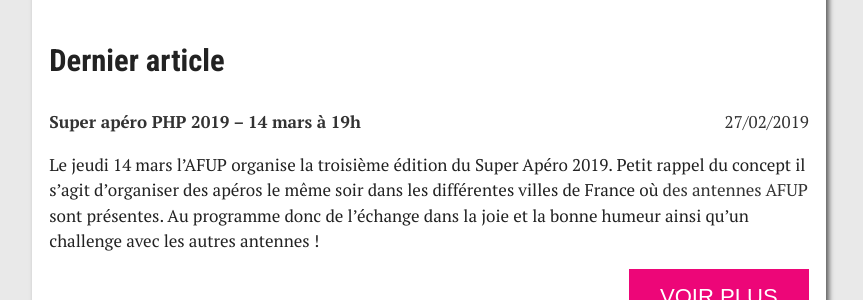
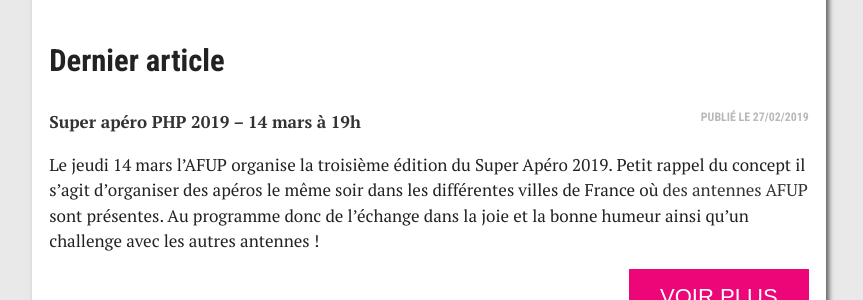
Before and after one commit to afup/lyon.afup.org, a Jekyll site: the page built from index.md, in a window 1280 px wide. Shown: the part 316-616 px from the top of the page, without its empty margins (211-1074 px from the left). Built offline with Jekyll 4.4.1, drawn with Linux system fonts in a browser that asks for light colours.

Commit message:
correction affichages sur la home

```diff
--- a/_layouts/post.html
+++ b/_layouts/post.html
@@ -5,9 +5,7 @@ layout: default
 
     <h1 class="post-title">{{ page.title }}</h1>
 
-    <p class="post-meta">
-        <span class="post-date">Publié le {{ page.date | date: "%d/%m/%Y" }}</span>
-    </p>
+    <span class="publication-date">Publié le {{ page.date | date: "%d/%m/%Y" }}</span>
 
     {{ content }}
 
--- a/_sass/_main.scss
+++ b/_sass/_main.scss
@@ -12,6 +12,7 @@
 @import "layout/footer";
 @import "ui/prev-next";
 @import "ui/call-to-action";
+@import "ui/publication-date";
 @import "ui/widgets/big-button";
 @import "ui/widgets/meetup";
 @import "ui/widgets/speakerdeck";
--- a/_sass/base/_utils.scss
+++ b/_sass/base/_utils.scss
@@ -6,3 +6,7 @@
   max-width: $lg-break-point;
   margin: 0 auto;
 }
+
+.align-right {
+  text-align: right;
+}
--- a/_sass/content-types/_index.scss
+++ b/_sass/content-types/_index.scss
@@ -13,8 +13,9 @@ body.index {
       text-decoration: none;
     }
 
-    .latest-article-title-date {
-
+    .latest-article-date {
+      text-align: right;
+      float: right;
     }
   }
 
@@ -33,12 +34,11 @@ body.index {
         text-decoration: underline
       }
     }
+
+    .previous-article-date {
+      text-align: right;
+      float: right;
+      color: #333333;
+    }
   }
 }
-
-.date {
-  text-align: right;
-  float: right;
-  color: #333333;
-  display: none;
-}
--- a/_sass/content-types/_post.scss
+++ b/_sass/content-types/_post.scss
@@ -28,24 +28,6 @@ article {
   }
 }
 
-.post-meta {
-  padding-bottom: .5em;
-  text-transform: uppercase;
-  color: #b9b9b9;
-  font-size: 70%;
-  font-weight: bold;
-  font-family: 'Roboto Condensed', sans-serif;
-  a, a:hover, a:focus, a:visited {
-    color: #333;
-  }
-
-  .meta-black {
-    color: #333;
-  }
-
-}
-
-
 .post a img {
   cursor: -webkit-zoom-in;
   cursor: zoom-in;
--- /dev/null
+++ b/_sass/ui/_publication-date.scss
@@ -0,0 +1,8 @@
+.publication-date {
+  padding-bottom: .5em;
+  text-transform: uppercase;
+  color: #b9b9b9;
+  font-size: 70%;
+  font-weight: bold;
+  font-family: 'Roboto Condensed', sans-serif;
+}
--- a/index.md
+++ b/index.md
@@ -10,11 +10,11 @@ has_subheader: true
   {% for post in site.posts limit:1 %}
   <div class="latest-article">
     <a href="{{ post.url | relative_url}}" class="latest-article-title">{{ post.title }}</a>
-    <span class="date">{{ post.date | date: "%d/%m/%Y"  }}</span>
+    <span class="latest-article-date publication-date">Publié le {{ post.date | date: "%d/%m/%Y" }}</span>
     <div class="latest-article-title-excerpt">
         {{ post.excerpt }}
     </div>
-    <div style="text-align:right">
+    <div class="align-right">
         <a href="{{ post.url | relative_url}}" class="call-to-action">Voir plus</a>
     </div>
   </div>
@@ -26,7 +26,7 @@ has_subheader: true
   {% for post in site.posts offset:1 %}
     <li>
         <a href="{{ post.url | relative_url }}">{{ post.title }}</a>
-        <span class="date">{{ post.date | date: "%d/%m/%Y"  }}</span>
+        <span class="previous-article-date">{{ post.date | date: "%d/%m/%Y" }}</span>
     </li>
   {% endfor %}
   </ul>
```
